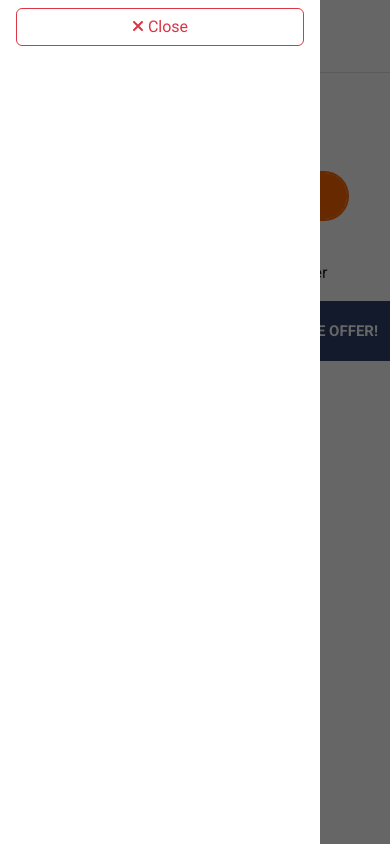
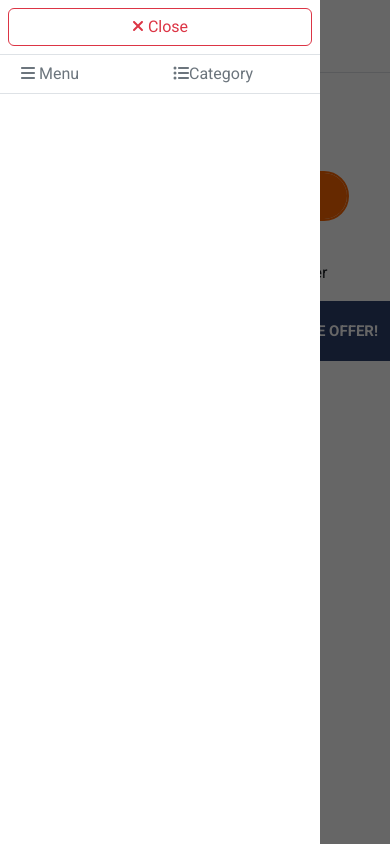
Before and after one commit to LeaReXx/Bakan-shop, a React (Create React App) app: page / in a window 390 px wide. Both pictures are taken after a click on the element 27 px from the left and 331 px from the top of the page. Built offline with nearby package versions, Linux system fonts and the light colour scheme.

Commit message:
Navigation was separated from the `Header.js`

```diff
--- a/src/Header/Header.css
+++ b/src/Header/Header.css
@@ -127,7 +127,7 @@ nav > div {
 }
 
 .mobile-nav-close-btn-parent {
-  width: 90%;
+  width: 100%;
   text-align: center;
 }
 
--- a/src/Header/Header.js
+++ b/src/Header/Header.js
@@ -1,29 +1,14 @@
-import React, { Component, createRef } from "react";
+import React, { Component } from "react";
+import Navigation from "./Navigation";
 import "./Header.css";
 import { FontAwesomeIcon } from "@fortawesome/react-fontawesome";
 export default class Header extends Component {
   constructor(props) {
     super(props);
-    this.mobileMenu = createRef();
-    this.getMultiElem = createRef([]);
     this.state = {
-      lang: "en",
       langDropDown: "fade-out",
     };
-    this.mobileMenuCloseOutSide = this.mobileMenuCloseOutSide.bind(this);
     this.changeLangDropHandler = this.changeLangDropHandler.bind(this);
-    this.mobileMenuToggle = this.mobileMenuToggle.bind(this);
-  }
-
-  mobileMenuCloseOutSide(event) {
-    if (event.target !== event.currentTarget) {
-      return;
-    }
-    this.mobileMenuToggle();
-  }
-
-  mobileMenuToggle() {
-    this.mobileMenu.current.classList.toggle("active");
   }
 
   changeLangDropHandler() {
@@ -172,85 +157,7 @@ export default class Header extends Component {
             </div>
           </div>
         </div>
-        <nav>
-          <div className="container-fluid container-lg d-flex justify-content-between align-items-center text-white h-100">
-            <div className="main-desktop-nav-parent d-flex align-items-center">
-              <div
-                className="mobile-menu-humbugger fs-2 rounded-1 p-1 d-lg-none"
-                onClick={this.mobileMenuToggle}
-              >
-                <FontAwesomeIcon icon="fa-solid fa-bars" />
-              </div>
-              <div className="shop-by-category-nav align-items-center ps-3 pe-5 fw-semibold d-none d-lg-flex">
-                <FontAwesomeIcon icon="fa-solid fa-bars" />
-                <p className="ps-3">SHOP BY CATEGORIES</p>
-              </div>
-              <div className="main-desktop-menu d-none d-lg-block">
-                <ul className="list-unstyled d-flex align-items-center">
-                  <li
-                    className="px-3 fw-semibold h-100"
-                    style={{ color: "var(--main-color)" }}
-                  >
-                    <a
-                      href="https://reactjs.org/"
-                      className="nav-link w-100 h-100 d-flex align-items-center"
-                    >
-                      HOME
-                    </a>
-                  </li>
-                  <li className="px-3 fw-semibold h-100">
-                    <a
-                      href="https://reactjs.org/"
-                      className="nav-link w-100 h-100 d-flex align-items-center"
-                    >
-                      SHOP <FontAwesomeIcon icon="fa-solid fa-angle-down" />
-                    </a>
-                  </li>
-                  <li className="px-3 fw-semibold h-100">
-                    <a
-                      href="https://reactjs.org/"
-                      className="nav-link w-100 h-100 d-flex align-items-center"
-                    >
-                      BLOG <FontAwesomeIcon icon="fa-solid fa-angle-down" />
-                    </a>
-                  </li>
-                  <li className="px-3 fw-semibold h-100">
-                    <a
-                      href="https://reactjs.org/"
-                      className="nav-link w-100 h-100 d-flex align-items-center"
-                    >
-                      PAGES <FontAwesomeIcon icon="fa-solid fa-angle-down" />
-                    </a>
-                  </li>
-                </ul>
-              </div>
-            </div>
-            <div className="nav-right-text">
-              <a
-                href="https://reactjs.org/"
-                className="nav-link fw-semibold fs-7"
-              >
-                LIMITED TIME OFFER!
-              </a>
-            </div>
-          </div>
-          <div
-            className="mobile-nav-parent position-fixed top-0 left-0 w-100 h-100 invisible"
-            ref={this.mobileMenu}
-            onClick={(event) => this.mobileMenuCloseOutSide(event)}
-          >
-            <div className="mobile-nav position-fixed top-0 left-0">
-              <div className="mobile-nav-close-btn-parent mx-auto my-2">
-                <button
-                  className="btn btn-outline-danger w-100"
-                  onClick={this.mobileMenuToggle}
-                >
-                  <FontAwesomeIcon icon="fa-solid fa-xmark" /> Close
-                </button>
-              </div>
-            </div>
-          </div>
-        </nav>
+        <Navigation />
       </header>
     );
   }
--- /dev/null
+++ b/src/Header/Navigation.js
@@ -0,0 +1,118 @@
+import React, { Component, createRef } from "react";
+import { FontAwesomeIcon } from "@fortawesome/react-fontawesome";
+
+export default class Navigation extends Component {
+  constructor(props) {
+    super(props);
+    this.mobileMenu = createRef();
+    this.mobileMenuCloseOutSide = this.mobileMenuCloseOutSide.bind(this);
+    this.mobileMenuToggle = this.mobileMenuToggle.bind(this);
+  }
+
+  mobileMenuCloseOutSide(event) {
+    if (event.target !== event.currentTarget) {
+      return;
+    }
+    this.mobileMenuToggle();
+  }
+
+  mobileMenuToggle() {
+    this.mobileMenu.current.classList.toggle("active");
+  }
+  render() {
+    return (
+      <>
+        <nav>
+          <div className="container-fluid container-lg d-flex justify-content-between align-items-center text-white h-100">
+            <div className="main-desktop-nav-parent d-flex align-items-center">
+              <div
+                className="mobile-menu-humbugger fs-2 rounded-1 p-1 d-lg-none"
+                onClick={this.mobileMenuToggle}
+              >
+                <FontAwesomeIcon icon="fa-solid fa-bars" />
+              </div>
+              <div className="shop-by-category-nav align-items-center ps-3 pe-5 fw-semibold d-none d-lg-flex">
+                <FontAwesomeIcon icon="fa-solid fa-bars" />
+                <p className="ps-3">SHOP BY CATEGORIES</p>
+              </div>
+              <div className="main-desktop-menu d-none d-lg-block">
+                <ul className="list-unstyled d-flex align-items-center">
+                  <li
+                    className="px-3 fw-semibold h-100"
+                    style={{ color: "var(--main-color)" }}
+                  >
+                    <a
+                      href="https://reactjs.org/"
+                      className="nav-link w-100 h-100 d-flex align-items-center"
+                    >
+                      HOME
+                    </a>
+                  </li>
+                  <li className="px-3 fw-semibold h-100">
+                    <a
+                      href="https://reactjs.org/"
+                      className="nav-link w-100 h-100 d-flex align-items-center"
+                    >
+                      SHOP <FontAwesomeIcon icon="fa-solid fa-angle-down" />
+                    </a>
+                  </li>
+                  <li className="px-3 fw-semibold h-100">
+                    <a
+                      href="https://reactjs.org/"
+                      className="nav-link w-100 h-100 d-flex align-items-center"
+                    >
+                      BLOG <FontAwesomeIcon icon="fa-solid fa-angle-down" />
+                    </a>
+                  </li>
+                  <li className="px-3 fw-semibold h-100">
+                    <a
+                      href="https://reactjs.org/"
+                      className="nav-link w-100 h-100 d-flex align-items-center"
+                    >
+                      PAGES <FontAwesomeIcon icon="fa-solid fa-angle-down" />
+                    </a>
+                  </li>
+                </ul>
+              </div>
+            </div>
+            <div className="nav-right-text">
+              <a
+                href="https://reactjs.org/"
+                className="nav-link fw-semibold fs-7"
+              >
+                LIMITED TIME OFFER!
+              </a>
+            </div>
+          </div>
+          <div
+            className="mobile-nav-parent position-fixed top-0 left-0 w-100 h-100 invisible"
+            ref={this.mobileMenu}
+            onClick={(event) => this.mobileMenuCloseOutSide(event)}
+          >
+            <div className="mobile-nav position-fixed top-0 left-0">
+              <div className="mobile-nav-close-btn-parent mx-auto my-2 px-2">
+                <button
+                  className="btn btn-outline-danger w-100"
+                  onClick={this.mobileMenuToggle}
+                >
+                  <FontAwesomeIcon icon="fa-solid fa-xmark" /> Close
+                </button>
+              </div>
+              <div>
+                <div className="border-1 border-top border-bottom px-2">
+                  <button className="btn text-muted w-50 text-start">
+                    <FontAwesomeIcon icon="fa-solid fa-bars" /> Menu
+                  </button>
+                  <button className="btn text-muted w-50 text-start">
+                    <FontAwesomeIcon icon="fa-solid fa-list-ul" />
+                    Category
+                  </button>
+                </div>
+              </div>
+            </div>
+          </div>
+        </nav>
+      </>
+    );
+  }
+}
```
